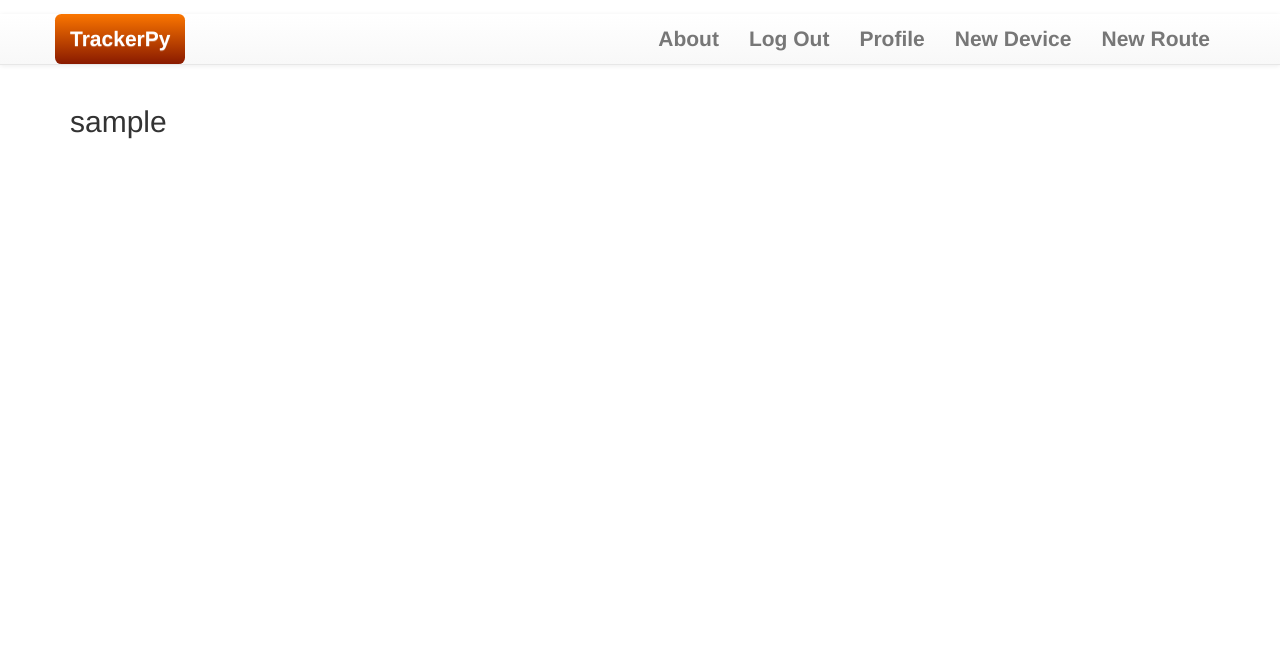
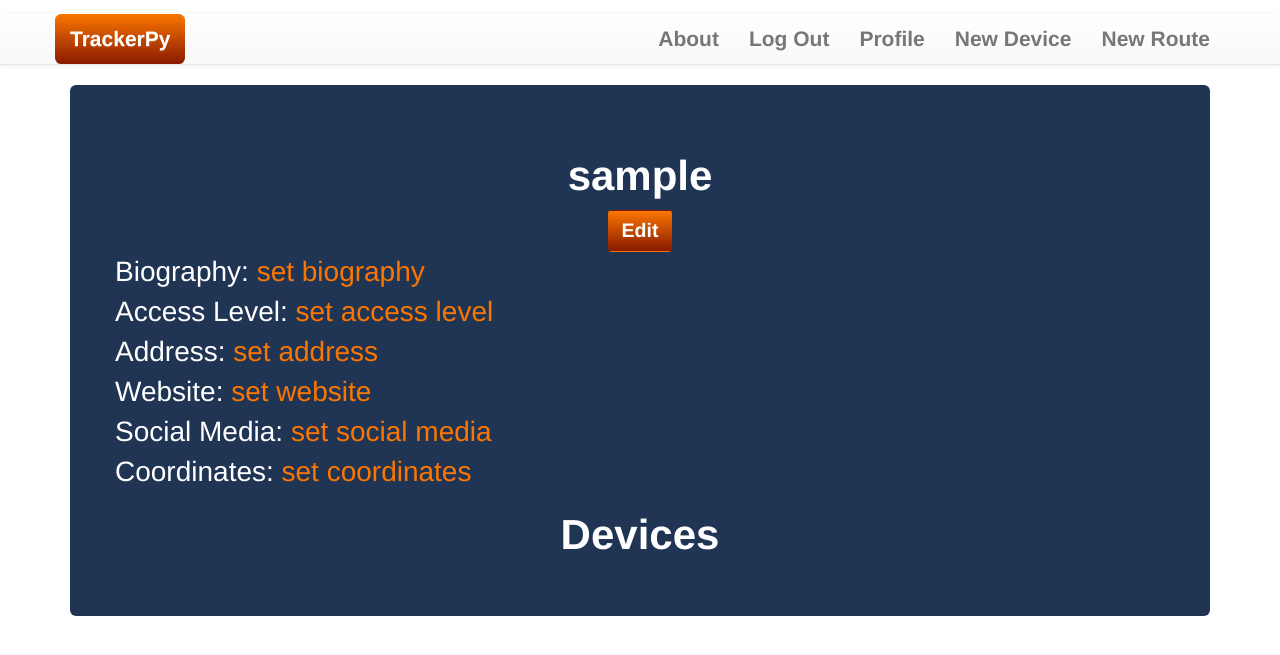
Before and after one commit to pattern-of-life/tracker, a Django app: page /profile/ in a window 1280 px wide. Shown: the top 655 px of the page. Run offline with Django 3.2, Linux system fonts and the light colour scheme; the visitor is signed in with stand-in values (Sample User, id 1); data that the repository does not hold is empty; some libraries are stand-ins or nearby versions.

Commit message:
Style profile view

```diff
--- a/tracker/static/css/base.css
+++ b/tracker/static/css/base.css
@@ -10,6 +10,10 @@
 
 label {
   font-size: 1.5em;
+}
+
+li {
+  list-style-type: none;
 }
 
 #base {
@@ -32,6 +36,32 @@ label {
 
 #base {
     text-align: center;
+}
+
+#profile {
+    background: #203454;
+    color: white;
+    text-align: center;
+    font-size: 2em;
+}
+
+#profile h2 {
+    font-size: 1.5em;
+    font-weight: bold;
+}
+
+#profile a.btn {
+    font-size: 0.7em;
+    color: white;
+    font-weight: bold;
+}
+
+#profile .leftaligned {
+    text-align: left;
+}
+
+#profile a {
+    color: #FB7600;
 }
 
 #create-device {
--- a/tracker_device/templates/tracker_device/create_route.html
+++ b/tracker_device/templates/tracker_device/create_route.html
@@ -12,7 +12,7 @@
           <input type="text" class="form-control start" name="start" placeholder="start date" readonly required/>
           <input type="text" class="form-control end" name="end" placeholder="end date" readonly required/>
         </div>
-      <button class="btn btn-lg btn-success btn-block ladda-button" type="submit">Create New Route</button>
+      <button class="btn btn-lg btn-block ladda-button" type="submit">Create New Route</button>
     </form>
   </section>
 </main>
--- a/tracker_device/templates/tracker_device/detail_device.html
+++ b/tracker_device/templates/tracker_device/detail_device.html
@@ -46,7 +46,7 @@
         ]
 
         var map = new google.maps.Map(document.getElementById('map'), {
-          zoom: 4,
+          zoom: 8,
           center: coords[0]
         });
 
--- a/tracker_profile/templates/tracker_profile/profile.html
+++ b/tracker_profile/templates/tracker_profile/profile.html
@@ -1,31 +1,70 @@
 {% extends "tracker/base.html" %}
 
 {% block body %}
-<div>
+<div id="profile" class="jumbotron">
   <h2>{{ object.user.username }}</h2>
-  {{ object.bio }}
-  {{ object.access_level }}
-  {{ object.street_address }}
-  {{ object.website }}
-  {{ object.social_media }}
+  <div><a class="btn" href="{% url 'edit_profile' %}">Edit</a></div>
 
-  <div>
-    {% if object.lat and object.lng %}
-      <h2>Location:</h2>
-      {{ object.lat }}
-      {{ object.lng }}
-    {% endif %}
+  <div class="leftaligned">
+    <div class="row">
+      Biography:
+      {% if object.bio %}
+        {{ object.bio }}
+      {% else %}
+        <a href="{% url 'edit_profile' %}">set biography</a>
+      {% endif %}
+    </div>
+    <div class="row">
+      Access Level:
+      {% if object.access_level %}
+        {{ object.access_level }}
+      {% else %}
+        <a href="{% url 'edit_profile' %}">set access level</a>
+      {% endif %}
+    </div>
+    <div class="row">
+      Address:
+      {% if object.street_address %}
+        {{ object.street_address }}
+      {% else %}
+        <a href="{% url 'edit_profile' %}">set address</a>
+      {% endif %}
+    </div>
+    <div class="row">
+      Website:
+      {% if object.website %}
+        {{ object.website }}
+      {% else %}
+        <a href="{% url 'edit_profile' %}">set website</a>
+      {% endif %}
+    </div>
+    <div class="row">
+      Social Media:
+      {% if object.social_media %}
+        {{ object.social_media }}
+      {% else %}
+        <a href="{% url 'edit_profile' %}">set social media</a>
+      {% endif %}
+    </div>
+    <div class="row">
+      Coordinates:
+      {% if object.lat and object.lng %}
+        latitude {{ object.lat }}, longitude {{ object.lng }}
+      {% else %}
+        <a href="{% url 'edit_profile' %}">set coordinates</a>
+      {% endif %}
+    </div>
   </div>
-
+  <h2>Devices</h2>
   <ul>
     {% for device in object.user.devices.all %}
-      <li><a href="{% url 'detail_device' device.pk %}">{{ device.title }} {{ device.pk }}</a></li>
-    {% endfor %}
-  </ul>
-
-  <ul>
-    {% for route in object.user.routes.all %}
-      <li><a href="{% url 'detail_route route.pk' %}">{{ route.title }} {{ route.pk }}</a></li>
+      <li><a href="{% url 'detail_device' device.pk %}">
+          {% if device.title %}
+            {{ device.title }}:
+          {% else %}
+            Device:
+          {% endif %} {{ device.data.count }} data point(s)
+      </a></li>
     {% endfor %}
   </ul>
 
```
